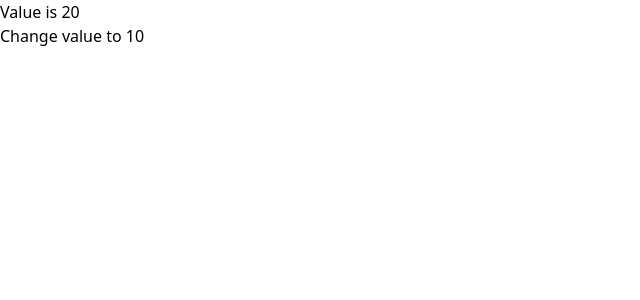
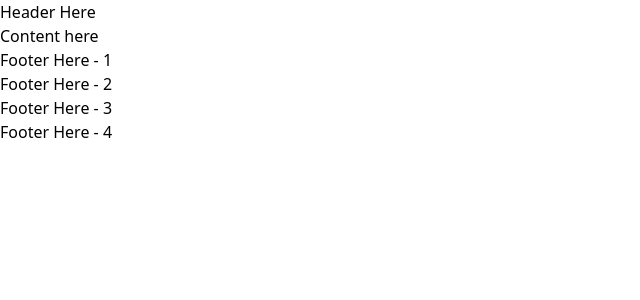
Before and after one commit to fareez-ahamed/angtest, an Angular app: page / in a window 1280 px wide. Shown: the top 300 px of the page, without its empty margins (0-640 px from the left). Built offline with nearby package versions, Linux system fonts and the light colour scheme.

Commit message:
Content project

```diff
--- a/src/app/app.component.html
+++ b/src/app/app.component.html
@@ -1,6 +1,13 @@
 <!-- <div class="bg-blue-700 text-white">Bismillah</div> -->
 
-<app-two-way-binding [(value)]="val"></app-two-way-binding>
+<!-- <app-two-way-binding [(value)]="val"></app-two-way-binding> -->
+
+<ng-template #header>Header Here</ng-template>
+<ng-template #footer let-pageNo="page">Footer Here - {{pageNo}}</ng-template>
+
+<app-slot-box [header]="header" [footer]="footer">
+  <p>Content here</p>
+</app-slot-box>
 
 <!-- <div>
   <button fzBtn variant="primary" size="xs" (click-outside)="handleClick()">Test Button</button>
--- a/src/app/app.module.ts
+++ b/src/app/app.module.ts
@@ -8,9 +8,10 @@ import { DisplayComponent } from './display/display.component';
 import { DatePickerComponent } from './date-picker/date-picker.component';
 import { ComponentsModule } from './components/components.module';
 import { TwoWayBindingComponent } from './two-way-binding/two-way-binding.component';
+import { SlotBoxComponent } from './slot-box/slot-box.component';
 
 @NgModule({
-  declarations: [AppComponent, DisplayComponent, DatePickerComponent, TwoWayBindingComponent],
+  declarations: [AppComponent, DisplayComponent, DatePickerComponent, TwoWayBindingComponent, SlotBoxComponent],
   imports: [
     BrowserModule,
     AppRoutingModule,
--- /dev/null
+++ b/src/app/slot-box/slot-box.component.html
@@ -0,0 +1,5 @@
+<div [ngTemplateOutlet]="header" class="header"></div>
+<div>
+  <ng-content></ng-content>
+</div>
+<div *ngFor="let i of arr" [ngTemplateOutlet]="footer" [ngTemplateOutletContext]="{page: i}" class="footer"></div>
--- /dev/null
+++ b/src/app/slot-box/slot-box.component.ts
@@ -0,0 +1,27 @@
+import {
+  Component,
+  ElementRef,
+  Input,
+  OnInit,
+  TemplateRef,
+  ViewChild,
+} from '@angular/core';
+
+@Component({
+  selector: 'app-slot-box',
+  templateUrl: './slot-box.component.html',
+  styleUrls: ['./slot-box.component.scss'],
+})
+export class SlotBoxComponent implements OnInit {
+  @Input('header')
+  header!: TemplateRef<any>;
+
+  @Input('footer')
+  footer!: TemplateRef<any>;
+
+  arr = [1, 2, 3, 4];
+
+  constructor() {}
+
+  ngOnInit(): void {}
+}
```
Also changed, not shown: src/app/slot-box/slot-box.component.scss (added), 1 other file (tests, documents, lock files or other folders).
